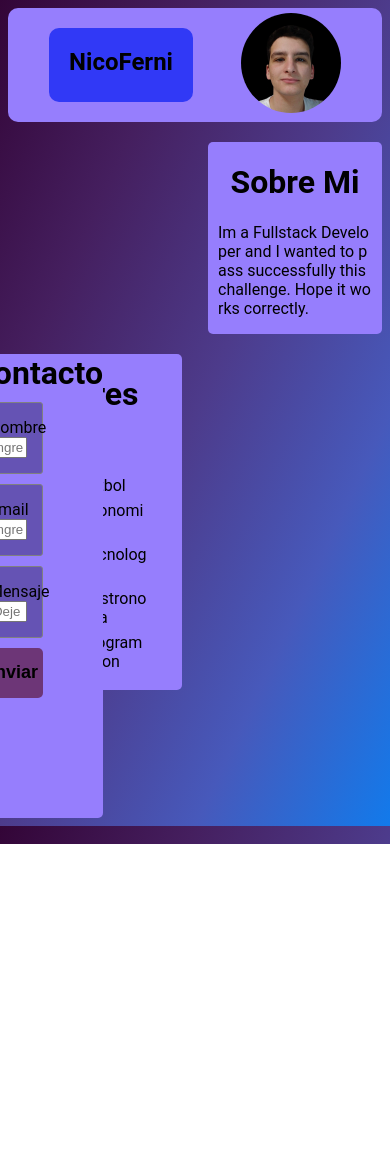
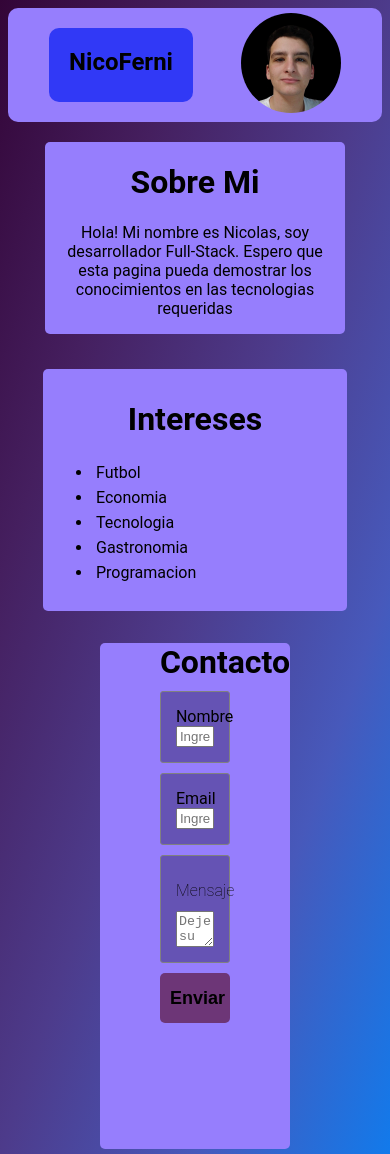
Before and after one commit to NicoFerni/security-and-system-challenge, a Next.js app: page / in a window 390 px wide. Before the commit the page ends 844 px from the top, so only its background shows below. Built offline with nearby package versions, Linux system fonts and the light colour scheme.

Commit message:
changing about interest and header css to make it responsive

```diff
--- a/src/components/form.tsx
+++ b/src/components/form.tsx
@@ -1,65 +1,93 @@
-import { useState } from 'react'
-import styles from '@/styles/Form.module.css'
-import FormInput from './formInput'
+import { useState, FormEvent,   } from 'react';
+import styles from '@/styles/Form.module.css';
+import FormInput from './formInput';
+import { inputs, InputType } from '../data/inputs';
 
+interface FormValues {
+    name: string;
+    mail: string;
+    message: string;
+}
+
+interface FormErrors {
+    [key: string]: string;
+}
 
 export default function Form() {
 
-    const [values, setValues] = useState<any>({
+
+    const [isSubmitted, setIsSubmitted] = useState(false);
+    const [values, setValues] = useState<FormValues>({
         name: '',
         mail: '',
         message: ''
-    })
+    });
+    const [errors, setErrors] = useState<FormErrors>({});
 
-    const inputs = [
-        {
-            id: 1,
-            name: 'name',
-            type: 'text',
-            placeholder: 'Ingrese su nombre',
-            label: 'Nombre ',
-            errorMessage: 'El nombre no puede estar vacio y no debe contener caracteres especiales',
-            pattern: `^[A-Za-z]{1,20}$`,
-            required: true
-        },
-        {
-            id: 2,
-            name: 'email',
-            type: 'email',
-            placeholder: 'Ingrese su email',
-            label: 'Email ',
-            errorMessage: 'Debes ingresar una direccion de correo valida',
-            required: true
-        },
-        {
-            id: 3,
-            name: 'message',
-            type: 'text',
-            placeholder: 'Deje su mensaje',
-            label: 'Mensaje ',
-            errorMessage: 'Campo obligatorio',
-            required: true
+    const handleSubmit = (e: FormEvent<HTMLFormElement>) => {
+        e.preventDefault();
+
+        const newErrors: FormErrors = {};
+
+        inputs.forEach((input: InputType) => {
+            const value = values[input.name as keyof FormValues]; // Type assertion
+            if (!value) {
+                newErrors[input.name] = `${input.label} no puede estar vacío`;
+            } else if (input.name === 'mail' && !/\S+@\S+\.\S+/.test(values.mail)) {
+                newErrors.mail = 'Debes ingresar una dirección de correo válida';
+            }
+        });
+
+        setErrors(newErrors);
+
+        if (Object.keys(newErrors).length === 0) {
+            setIsSubmitted(true);
         }
-    ]
-
-    const handleSubmit = (e: any) => {
-        e.preventDefault()
-    }
+    };
 
     const onChange = (e: any) => {
-        setValues({ ...values, [e.target.name]: e.target.value })
-    }
+        setValues({ ...values, [e.target.name]: e.target.value });
+    };
+
     return (
         <div className={styles.div}>
             <form onSubmit={handleSubmit} className={styles.form}>
                 <h1 className={styles.h1}>Contacto</h1>
-                {
-                inputs.map((input: any) => (
-                    <FormInput key={input.id} {...input} value={values[input.name]} onChange={onChange} />
-                ))
-                }
+                {inputs.map((input: any) => (
+                    <div key={input.id}>
+                        {input.id === 3 ? (
+                            <div className={styles.divtextarea}>
+                                <h1 className={styles.label}>{input.label}</h1>
+                                <textarea
+                                    name={input.name}
+                                    placeholder={input.placeholder}
+                                    value={values[input.name as keyof FormValues]}
+                                    onChange={onChange}
+                                    className={styles.textarea}
+                                    maxLength={700}
+
+                                />
+                                {errors[input.name] && <span className={styles.error}>{errors[input.name]}</span>}
+                            </div>
+                        ) : (
+                            <div>
+                                <FormInput
+                                    key={input.id}
+                                    {...input}
+                                    value={values[input.name as keyof FormValues]}
+                                    onChange={onChange}
+                                    errorMessage={errors[input.errorMessage]}
+                                />
+                                {errors[input.name] && <span className={styles.error}>{errors[input.name]}</span>}
+                                </div>
+
+                        )}
+                    </div>
+                ))}
+                {isSubmitted && <span className={styles.span}>Informacion enviada con exito!</span>}
+
                 <button className={styles.button}>Enviar</button>
             </form>
         </div>
-    )
+    );
 }
--- a/src/components/formInput.tsx
+++ b/src/components/formInput.tsx
@@ -6,13 +6,13 @@ const FormInput = (props: any) => {
 
     const [focus, setFocus] = useState(false)
 
-    const {label, onChange, errorMessage, id,...inputProps} = props
+    const { label, onChange, errorMessage, id, ...inputProps } = props
 
-    const handleFocus = (e: any) =>{
+    const handleFocus = (e: any) => {
         setFocus(true)
     }
 
-    return(
+    return (
         <div className={styles.formInput}>
             <label>{label}</label>
             <input
@@ -21,9 +21,9 @@ const FormInput = (props: any) => {
                 onBlur={handleFocus}
                 focused={focus.toString()}
             />
-            <span className={styles.span}>{errorMessage}</span>
+            {errorMessage && <span className={styles.span}>{errorMessage}</span>}
         </div>
-    )
+    );
 
 }
 
--- a/src/components/header.tsx
+++ b/src/components/header.tsx
@@ -2,11 +2,6 @@ import Image from 'next/image'
 import styles from '@/styles/Header.module.css'
 import data from "@/data/info.json"
 
-export interface User {
-    user: string;
-    about: string;
-    interest: string[];
-}
 
 export function Header(){
 
--- a/src/data/info.json
+++ b/src/data/info.json
@@ -1,5 +1,5 @@
 {
     "user" : "NicoFerni",
-    "about" : "Im a Fullstack Developer and I wanted to pass successfully this challenge. Hope it works correctly.",
+    "about" : "Hola! Mi nombre es Nicolas, soy desarrollador Full-Stack. Espero que esta pagina pueda demostrar los conocimientos en las tecnologias requeridas",
     "interest": ["Futbol", "Economia", "Tecnologia", "Gastronomia", "Programacion"]
 }
--- /dev/null
+++ b/src/data/inputs.tsx
@@ -0,0 +1,39 @@
+export interface InputType {
+    id: number;
+    name: string;
+    type: string;
+    placeholder: string;
+    label: string;
+    errorMessage?: string;
+    required: boolean;
+}
+
+export const inputs: InputType[] = [
+    {
+        id: 1,
+        name: 'name',
+        type: 'text',
+        placeholder: 'Ingrese su nombre',
+        label: 'Nombre ',
+        errorMessage: 'El nombre no puede estar vacio y no debe contener caracteres especiales',
+        required: true
+    },
+    {
+        id: 2,
+        name: 'email',
+        type: 'email',
+        placeholder: 'Ingrese su email',
+        label: 'Email ',
+        errorMessage: 'Debes ingresar una direccion de correo valida',
+        required: true
+    },
+    {
+        id: 3,
+        name: 'message',
+        type: 'text',
+        placeholder: 'Deje su mensaje',
+        label: 'Mensaje ',
+        errorMessage: 'Este campo no puede estar vacio',
+        required: true
+    }
+]
--- a/src/pages/index.tsx
+++ b/src/pages/index.tsx
@@ -2,15 +2,17 @@ import { About } from "../components/about";
 import { Header } from "../components/header";
 import {Interest} from "../components/interest";
 import Form from "../components/form";
+import Head from 'next/head'
+import styles from '@/styles/Header.module.css'
 
 export default function Home() {
 
-  const onSubmit = (data: FormData) => {
-    console.log(Object.fromEntries(data.entries()));
-  };
-
   return (
     <>
+     <Head>
+        <title>Security And System</title>
+        <meta property="og:title" content="My Page" key="title" />
+      </Head>
       <Header />
       <About />
       <Interest/>
--- a/src/styles/About.module.css
+++ b/src/styles/About.module.css
@@ -1,10 +1,12 @@
 .div {
   margin-top: 20px;
-    margin-left: 200px;
+  margin-left: 30%;
+  margin-right: 30%;
+  text-align: center;
   background-color: #967efd;
   border-radius: 5px;
   display: inline-block;
-    word-break: break-all;
+  word-break: keep-all;
   max-width: 60ch;
   max-height: 500px;
 }
@@ -20,3 +22,26 @@
   padding-left: 10px;
   padding-right: 10px
 }
+
+@media only screen and (min-width: 800px) and (max-width:2000) {
+  .div {
+    margin-left: 10%;
+    max-width: 60ch;
+    max-height: 500px;
+  }
+}
+
+
+@media only screen and (min-width: 200px) and (max-width:800px) {
+  .div {
+    margin-left: 10%;
+    margin-right: 10%;
+  }
+}
+
+@media (max-width: 200px) {
+  .div {
+    margin-left: 5%;
+    margin-right: 5%;
+  }
+}
--- a/src/styles/Form-Input.module.css
+++ b/src/styles/Form-Input.module.css
@@ -15,8 +15,6 @@
     display: none
 }
 
-
-
 input:invalid[focused = "true"] ~ .span {
     display: block;
 }
--- a/src/styles/Form.module.css
+++ b/src/styles/Form.module.css
@@ -2,15 +2,15 @@
     display: flex;
     justify-content: center;
     align-items: center;
-    margin-top: 20px;
+    max-height: 500px;
+    background-size: contain;
 }
 
 .form{
     flex-direction: column;
-    background-color: white;
     padding: 0px 60px;
     width: 18vw;
-    height: 55vh;
+    height: 60vh;
     border-radius: 5px;
     background-color: #967efd;
 }
@@ -30,3 +30,34 @@
     font-weight: bold;
     font-size: 18px;
 }
+
+/* .button:hover{
+
+} */
+
+.span{
+    font-size: x-large;
+    color: green;
+    font-weight: bold;
+}
+
+.textarea{
+    max-width: 300px;
+    max-height: 150px
+}
+
+.divtextarea{
+    display: flex;
+    flex-direction: column;
+    padding: 15px;
+    margin: 10px 0px;
+    border-radius: 3px;
+    border: 1px solid gray;
+    background-color: #6553b4;
+}
+
+.label{
+    font-weight:100;
+    font-size: medium;
+    margin: 2;
+}
--- a/src/styles/Header.module.css
+++ b/src/styles/Header.module.css
@@ -18,3 +18,29 @@
     margin-top: 5px;
     margin-bottom: 5px
 }
+
+@media (max-width:310px) {
+    .div{
+        column-gap: 1em;
+    }
+    .user{
+        padding: 10px;
+    }
+    .image{
+        margin-top: 2px;
+        margin-bottom: 2px
+    }
+}
+
+@media (max-width:260px) {
+    .div{
+        column-gap: 0em;
+    }
+    .user{
+        padding: 5px;
+    }
+    .image{
+        margin-top: 1px;
+        margin-bottom: 1px
+    }
+}
--- a/src/styles/Interest.module.css
+++ b/src/styles/Interest.module.css
@@ -1,20 +1,53 @@
 .div {
-    margin-right: 200px;
-    margin-top: 20px;
-    padding-left: 30px;
-    padding-right: 30px;
+    /* margin-right: 400px;
+    margin-left: 30%;
+    margin-right: 30%;
+    margin-top: 20px; */
+    margin: 20px auto;
     background-color: #967efd;
     border-radius: 5px;
     word-break: break-all;
     max-width: 20ch;
     max-height: 500px;
     float: right;
+    padding: 10px;
 }
 
 .title{
   padding-top: 0px;
+  text-align: center;
 }
 
 .li{
-  padding: 3px
+  padding: 3px;
+  word-break: break-all;
 }
+
+.ul{
+  margin-right: 20px;
+}
+
+
+@media (min-width: 1200px) {
+  .div {
+      margin-right: 20%;
+      margin-left: 20%;
+  }
+}
+
+@media (min-width: 768px) and (max-width: 1199px) {
+  .div {
+      margin-right: 20%;
+      margin-left: 20%;
+  }
+
+}
+
+
+@media (max-width: 767px) {
+  .div {
+      float: none;
+      margin: 35px 35px;
+      max-width: 90%;
+  }
+}
--- a/src/styles/globals.css
+++ b/src/styles/globals.css
@@ -1,5 +1,5 @@
 body {
   background-image: linear-gradient(to right bottom, #330537, #451f5f, #4d3b8b, #4759bb, #127aeb);
   font-family: 'Roboto', sans-serif;
-  background-size: auto;
+  overflow: hidden;
 }
```
Lines whose indentation alone changed are shown as unchanged.
